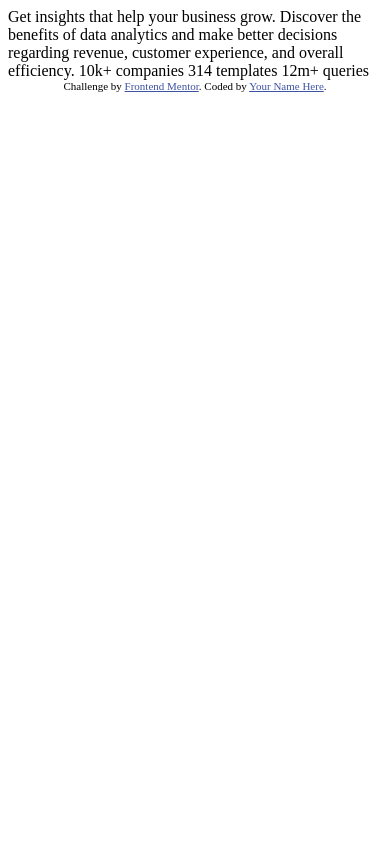
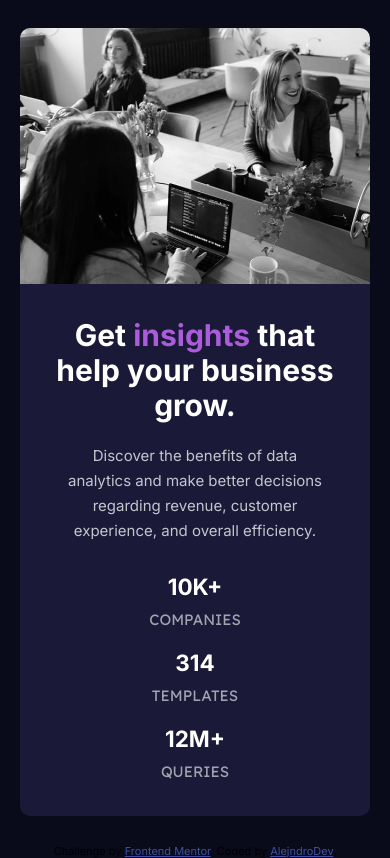
Before and after one commit to alecanonm/Stats-Preview-Component, a plain HTML site: page index.html in a window 390 px wide. Drawn offline with Linux system fonts and the light colour scheme.

Commit message:
adding the mobile approach

```diff
--- a/index.html
+++ b/index.html
@@ -1,33 +1,62 @@
 <!DOCTYPE html>
 <html lang="en">
   <head>
-  <meta charset="UTF-8">
-  <meta name="viewport" content="width=device-width, initial-scale=1.0"> <!-- displays site properly based on user's device -->
-
-  <link rel="icon" type="image/png" sizes="32x32" href="./images/favicon-32x32.png">
-
+    <meta charset="UTF-8" />
+    <meta name="viewport" content="width=device-width, initial-scale=1.0" />
+    <link
+      rel="icon"
+      type="image/png"
+      sizes="32x32"
+      href="./images/favicon-32x32.png"
+    />
+    <link rel="stylesheet" href="./styles.css" />
     <title>Frontend Mentor | Stats preview card component</title>
-
-  <!-- Feel free to remove these styles or customise in your own stylesheet 👍 -->
-  <style>
-    .attribution { font-size: 11px; text-align: center; }
-    .attribution a { color: hsl(228, 45%, 44%); }
-  </style>
   </head>
   <body>
-
-  Get insights that help your business grow.
-
-  Discover the benefits of data analytics and make better decisions regarding revenue, customer
-  experience, and overall efficiency.
-
-  10k+ companies
-  314 templates
-  12m+ queries
-
+    <main>
+      <article>
+        <figure>
+          <img
+            src="./images/image-header-mobile.jpg"
+            class="mobile"
+            alt="header-mobile"
+          />
+          <img
+            src="./images/image-header-desktop.jpg"
+            class="desktop"
+            alt="header-desktop"
+          />
+        </figure>
+        <section>
+          <h1>Get <span>insights</span> that help your business grow.</h1>
+          <p>
+            Discover the benefits of data analytics and make better decisions
+            regarding revenue, customer experience, and overall efficiency.
+          </p>
+        </section>
+        <dl>
+          <div>
+            <dd>10k+</dd>
+            <dt>companies</dt>
+          </div>
+          <div>
+            <dd>314</dd>
+            <dt>templates</dt>
+          </div>
+          <div>
+            <dd>12m+</dd>
+            <dt>queries</dt>
+          </div>
+        </dl>
+      </article>
+    </main>
+    <footer>
       <div class="attribution">
-    Challenge by <a href="https://www.frontendmentor.io?ref=challenge" target="_blank">Frontend Mentor</a>.
-    Coded by <a href="#">Your Name Here</a>.
+        Challenge by
+        <a href="https://www.frontendmentor.io?ref=challenge" target="_blank"
+          >Frontend Mentor</a
+        >. Coded by <a href="#">AlejndroDev</a>.
       </div>
+    </footer>
   </body>
 </html>
--- /dev/null
+++ b/styles.css
@@ -0,0 +1,96 @@
+@import url("https://fonts.googleapis.com/css2?family=Inter:wght@400;700&family=Lexend+Deca&display=swap");
+
+:root {
+  --main-background: hsl(233, 47%, 7%);
+  --card-background: hsl(244, 38%, 16%);
+  --accent: hsl(277, 64%, 61%);
+  --main-heading-stats: hsl(0, 0%, 100%);
+  --main-paragraph: hsla(0, 0%, 100%, 0.75);
+  --stat-headings: hsla(0, 0%, 100%, 0.6);
+}
+
+* {
+  margin: 0;
+  padding: 0;
+  box-sizing: border-box;
+}
+
+body {
+  font-size: 15px;
+  font-family: "Inter";
+  background-color: var(--main-background);
+}
+
+main {
+  display: grid;
+  place-content: center;
+  min-height: 100vh;
+  padding: 20px;
+}
+
+article {
+  background: var(--card-background);
+  text-align: center;
+  border-radius: 10px;
+  overflow: hidden;
+}
+
+section {
+  margin: 30px;
+}
+
+section h1 {
+  font-size: 2em;
+  line-height: 35px;
+  margin-bottom: 20px;
+}
+
+section h1 span {
+  color: var(--accent);
+}
+
+h1,
+dd {
+  color: var(--main-heading-stats);
+}
+
+dl {
+  text-transform: uppercase;
+  display: flex;
+  flex-direction: column;
+  gap: 20px;
+  margin-bottom: 35px;
+}
+
+dd {
+  font-size: 1.5em;
+  font-weight: 600;
+  padding-bottom: 10px;
+}
+
+p {
+  color: var(--main-paragraph);
+  line-height: 25px;
+  padding: 0 10px;
+}
+
+dt {
+  color: var(--stat-headings);
+  font-family: "Lexend Deca";
+}
+
+.mobile {
+  width: 100%;
+}
+
+.desktop {
+  display: none;
+}
+
+.attribution {
+  font-size: 11px;
+  text-align: center;
+}
+.attribution a {
+  color: hsl(228, 45%, 44%);
+}
```
Also changed, not shown: 1 other file. Lines whose indentation alone changed are shown as unchanged.
